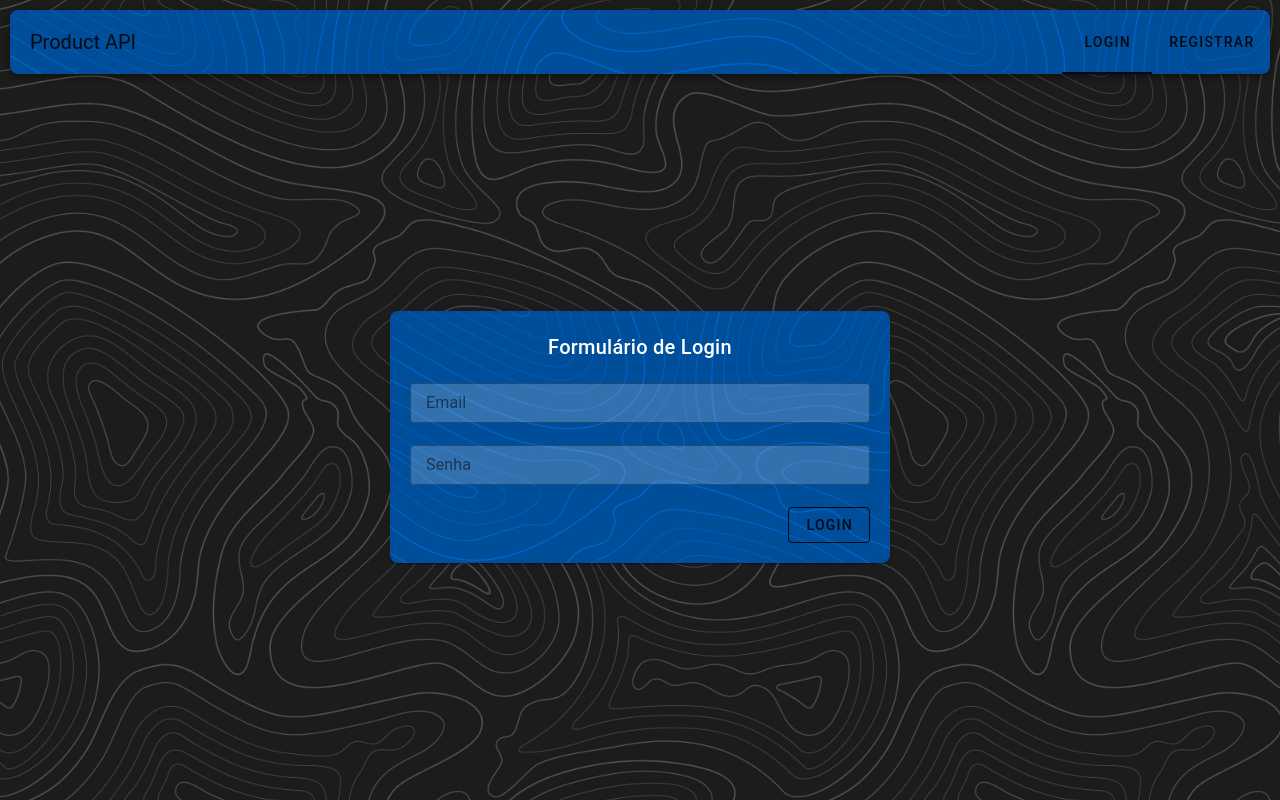
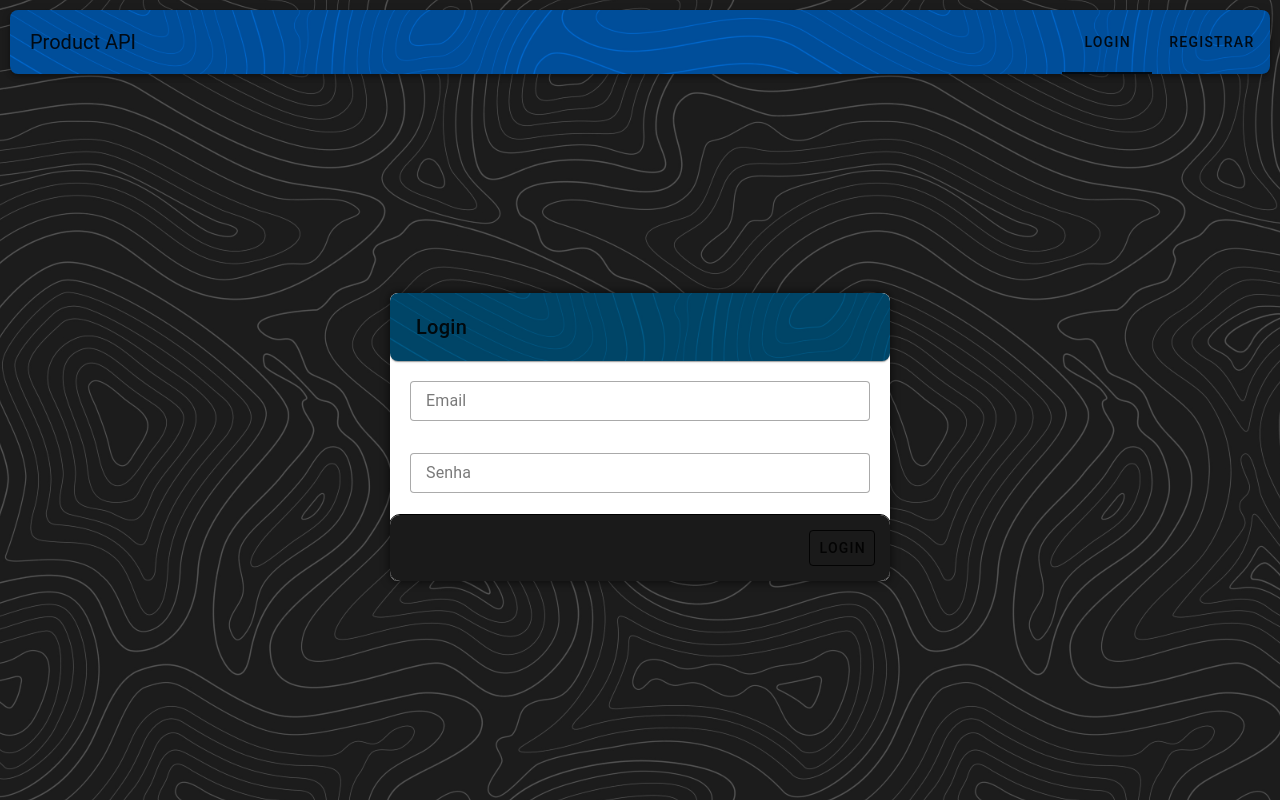
Before and after one commit to fagner02/npi, a Vue app: page /login in a window 1280 px wide. Built offline with nearby package versions, Linux system fonts and the light colour scheme; a small style sheet from the web is missing.

Commit message:
create base form

```diff
--- a/src/components.d.ts
+++ b/src/components.d.ts
@@ -8,11 +8,13 @@ export {}
 /* prettier-ignore */
 declare module 'vue' {
   export interface GlobalComponents {
+    BaseForm: typeof import('./components/BaseForm.vue')['default']
     CategoryForm: typeof import('./components/CategoryForm.vue')['default']
     Entity: typeof import('./api/entity')['default']
     'Entity.': typeof import('./api/entity')['default']
     'Entity.js': typeof import('./components/Entity.js.vue')['default']
     EntityTable: typeof import('./components/EntityTable.vue')['default']
+    Form: typeof import('./components/BaseForm.vue')['default']
     Header: typeof import('./components/Header.vue')['default']
     HelloWorld: typeof import('./components/Main.vue')['default']
     Main: typeof import('./components/Main.vue')['default']
--- /dev/null
+++ b/src/components/BaseForm.vue
@@ -0,0 +1,59 @@
+<script setup lang="ts">
+import { ref, watch, type Ref, type StyleValue } from "vue";
+
+const props = withDefaults(
+    defineProps<{
+        title: string;
+        refs?: { valid: Ref<boolean>; form: Ref<any> };
+        style?: StyleValue;
+        class?: string;
+        elevation?: string;
+    }>(),
+    { refs: () => ({ valid: ref(true), form: ref() }) }
+);
+
+const form = ref();
+watch(form, (newForm) => {
+    props.refs.form.value = newForm;
+});
+</script>
+
+<template>
+    <v-card :elevation="elevation" rounded="lg" :style="style" :class="class">
+        <v-card
+            class="bg"
+            style="
+                margin-bottom: 20px;
+                --bg-color: hsl(200, 100%, 20%);
+                background-position-y: 100px;
+                background-position-x: -50px;
+                padding: 10px;
+            "
+            rounded="lg"
+        >
+            <v-card-title>{{ title }} </v-card-title>
+        </v-card>
+        <v-form
+            style="margin: 0px 20px"
+            ref="form"
+            v-model="props.refs.valid.value"
+            :key="'form' + title"
+        >
+            <div style="display: flex; flex-direction: column; gap: 10px">
+                <slot name="fields"> </slot>
+            </div>
+        </v-form>
+        <v-card-actions
+            style="
+                padding: 15px;
+                outline: 1px solid hsl(0, 0%, 0%);
+                background: hsl(0, 0%, 10%);
+                border-radius: 10px;
+            "
+        >
+            <slot name="actions"></slot>
+        </v-card-actions>
+    </v-card>
+</template>
+
+<style></style>
--- a/src/components/EntityTable.vue
+++ b/src/components/EntityTable.vue
@@ -1,9 +1,10 @@
 <script setup lang="ts">
-import { ref, nextTick, type Ref } from "vue";
+import { ref, nextTick, type Ref, toRef, provide } from "vue";
 import type { DataTableHeader } from "vuetify";
 import type { SortItem } from "vuetify/lib/components/VDataTable/composables/sort.mjs";
 import type { Entities } from "./Main.vue";
 import { type Service } from "@/api/service";
+import BaseForm from "./BaseForm.vue";
 
 const props = defineProps<{
     title: string;
@@ -17,6 +18,12 @@ const props = defineProps<{
 const search = ref("");
 const valid = ref(true);
 const form = ref();
+
+const refs = { form, valid };
+
+// provide("valid", valid);
+// provide("form", form);
+
 const show = ref(false);
 const message = ref("");
 const messageColor = ref("");
@@ -214,7 +221,32 @@ defineExpose({ initialize });
                                     {{ title }}
                                 </v-btn>
                             </template>
-                            <v-card rounded="lg">
+                            <BaseForm
+                                :refs="refs"
+                                :title="`${entityFormTitle} ${title}`"
+                            >
+                                <template #actions="{}">
+                                    <v-btn
+                                        color="blue darken-1"
+                                        variant="outlined"
+                                        @click="closeEntity"
+                                    >
+                                        Cancelar
+                                    </v-btn>
+                                    <v-btn
+                                        :disabled="!valid"
+                                        color="blue darken-1"
+                                        variant="outlined"
+                                        @click="saveEntity"
+                                    >
+                                        Salvar
+                                    </v-btn>
+                                </template>
+                                <template #fields="{}">
+                                    <slot> </slot>
+                                </template>
+                            </BaseForm>
+                            <!-- <v-card rounded="lg">
                                 <v-card
                                     class="bg"
                                     style="
@@ -270,12 +302,13 @@ defineExpose({ initialize });
                                         Salvar
                                     </v-btn>
                                 </v-card-actions>
-                            </v-card>
+                            </v-card> -->
                         </v-dialog>
                         <v-text-field
                             v-model="search"
                             density="compact"
                             variant="outlined"
+                            class="search"
                             hide-details
                             prepend-inner-icon="mdi-magnify"
                             placeholder="Pesquisar por nome"
@@ -362,3 +395,13 @@ defineExpose({ initialize });
         </v-data-table-server>
     </v-card>
 </template>
+
+<style>
+.search * {
+    border: none !important;
+}
+.search > :first-child {
+    border: 1px solid white !important;
+    border-radius: 4px;
+}
+</style>
--- a/src/pages/login/index.vue
+++ b/src/pages/login/index.vue
@@ -34,36 +34,18 @@ const tab = ref(0);
             </v-tabs>
         </Header>
 
-        <v-card
-            max-width="600"
-            width="500px"
-            rounded="lg"
-            style="margin: auto; padding: 20px"
-            class="bg login-card"
+        <BaseForm
+            title="Login"
+            class="login-card"
+            style="max-width: 600px; width: 500px; margin: auto"
         >
-            <v-card-title
-                style="
-                    text-align: center;
-                    padding: 0;
-                    margin-bottom: 20px;
-                    color: hsl(0, 0%, 100%);
-                "
-                >Formulário de Login</v-card-title
-            >
-            <v-form
-                style="
-                    display: flex;
-                    flex-direction: column;
-                    justify-items: center;
-                "
-            >
+            <template #fields>
                 <v-text-field
                     label="Email"
                     v-model="user.email"
                     type="email"
                     variant="outlined"
                     density="compact"
-                    bg-color="hsl(0, 0%, 100%, 20%)"
                 />
                 <v-text-field
                     label="Senha"
@@ -71,24 +53,16 @@ const tab = ref(0);
                     type="password"
                     variant="outlined"
                     density="compact"
-                    bg-color="hsl(0, 0%, 100%, 20%)"
                 />
+            </template>
+            <template #actions>
                 <v-btn
                     style="margin: 0px; margin-left: auto"
                     variant="outlined"
                     @click="login"
                     >Login</v-btn
                 >
-            </v-form>
-        </v-card>
+            </template>
+        </BaseForm>
     </v-app>
 </template>
-
-<style>
-@media (max-width: 600px) {
-    .login-card {
-        width: auto !important;
-        margin: auto 10px !important;
-    }
-}
-</style>
--- a/src/pages/register/index.vue
+++ b/src/pages/register/index.vue
@@ -31,35 +31,16 @@ const tab = ref(1);
             </v-tabs>
         </Header>
 
-        <v-card
-            max-width="600"
+        <BaseForm
+            title="Registro"
             rounded="lg"
-            style="margin: auto; padding: 20px"
-            elevation="10"
-            width="500px"
-            class="bg register-card"
-        >
-            <v-card-title
-                style="
-                    text-align: center;
-                    padding: 0;
-                    margin-bottom: 20px;
-                    color: hsl(0, 0%, 100%);
-                "
-                >Formulário de Registro</v-card-title
-            >
-            <v-form
-                style="
-                    display: flex;
-                    flex-direction: column;
-                    justify-items: center;
-                "
-            >
+            style="margin: auto; width: 500px; max-width: 600px"
+            class="login-card"
+            ><template #fields>
                 <v-text-field
                     label="Nome de Usuário"
                     v-model="user.username"
                     variant="outlined"
-                    bg-color="hsl(0, 0%, 100%, 20%)"
                     density="compact"
                 />
                 <v-text-field
@@ -67,7 +48,6 @@ const tab = ref(1);
                     v-model="user.email"
                     type="email"
                     variant="outlined"
-                    bg-color="hsl(0, 0%, 100%, 20%)"
                     density="compact"
                 />
                 <v-text-field
@@ -75,25 +55,17 @@ const tab = ref(1);
                     v-model="user.password"
                     type="password"
                     variant="outlined"
-                    bg-color="hsl(0, 0%, 100%, 20%)"
                     density="compact"
                 />
+            </template>
+            <template #actions>
                 <v-btn
                     style="margin: 0px; margin-left: auto"
                     variant="outlined"
                     @click="login"
                     >Registrar</v-btn
                 >
-            </v-form>
-        </v-card>
+            </template>
+        </BaseForm>
     </v-app>
 </template>
-
-<style>
-@media (max-width: 600px) {
-    .register-card {
-        width: auto !important;
-        margin: auto 10px !important;
-    }
-}
-</style>
--- a/src/styles/style.css
+++ b/src/styles/style.css
@@ -5,3 +5,17 @@
     background-color: var(--bg-color) !important;
     background-blend-mode: color-dodge;
 }
+
+form .v-field {
+    background: hsl(0, 0%, 100%, 10%);
+}
+
+.login-card {
+    box-shadow: 0px 0px 10px 0px hsl(0, 0%, 0%, 70%) !important;
+}
+@media (max-width: 600px) {
+    .login-card {
+        width: auto !important;
+        margin: auto 10px !important;
+    }
+}
```
